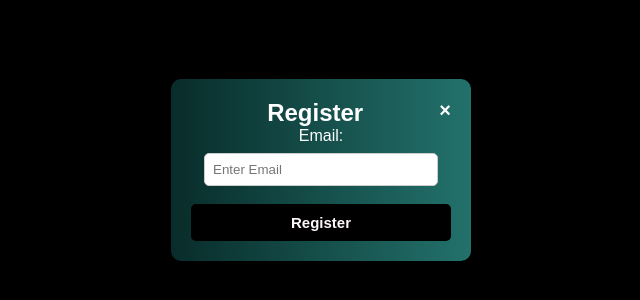
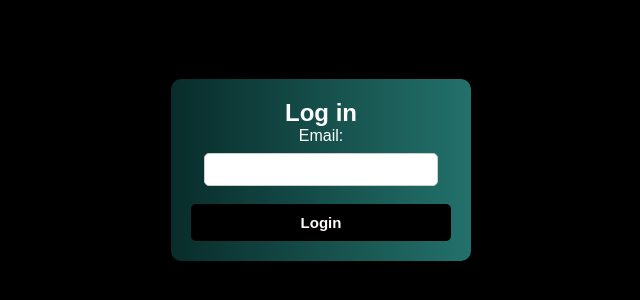
Before and after one commit to Rahi-padwal/answerkey, a React (Create React App) app: page / in a window 1280 px wide. Shown: the part 230-530 px from the top of the page, without its empty margins (319-959 px from the left). Built offline with nearby package versions, Linux system fonts and the light colour scheme.

Commit message:
atleast the frotnend is working!

```diff
--- a/package.json
+++ b/package.json
@@ -6,6 +6,7 @@
     "@fortawesome/fontawesome-free": "^6.7.2",
     "core-js": "^3.40.0",
     "cra-template": "1.2.0",
+    "express": "^4.21.2",
     "react": "^19.0.0",
     "react-dom": "^19.0.0",
     "react-router-dom": "^7.2.0",
--- a/src/App.css
+++ b/src/App.css
@@ -81,11 +81,6 @@ min-height: 100vh; /* Make each section fill the viewport height */
   color: black;
   text-align: center;
 }
-#login {
-  background-color: white; /* White background */
-  color: black;
-  text-align: center;
-}
 
 body {
   margin: 0;
--- a/src/App.js
+++ b/src/App.js
@@ -8,33 +8,34 @@ import "./App.css";
 function App() {
   const [isLoginOpen, setLoginOpen] = useState(false);
   const [isLoggedIn, setIsLoggedIn] = useState(false);
+  const [showWebsite, setShowWebsite] = useState(true); // ✅ Show website for first 5 sec
 
-  // ✅ Auto-show login modal after 7 seconds (only if not logged in)
   useEffect(() => {
+    // ✅ Show website for 5 seconds before showing login modal
     const timer = setTimeout(() => {
-      if (!isLoggedIn) {
-        setLoginOpen(true);
-      }
-    }, 1000);  // **7 seconds timer**
+      setShowWebsite(false); // Hide website
+      setLoginOpen(true); // Show login modal
+    }, 5000); // **5 seconds delay**
 
     return () => clearTimeout(timer); // Cleanup function
-  }, [isLoggedIn]); // ✅ Runs only if `isLoggedIn` changes
+  }, []);
 
   // ✅ Handle successful login
   const handleLogin = () => {
     setIsLoggedIn(true);
-    setLoginOpen(false);  // ✅ Close login modal
+    setLoginOpen(false); // ✅ Close login modal
+    setShowWebsite(true); // ✅ Show website after login
   };
 
   return (
     <div>
-      {/* ✅ Show Login Modal if user is not logged in */}
+      {/* ✅ Show login modal after 5 seconds */}
       {isLoginOpen && !isLoggedIn && (
-        <LoginModal isOpen={isLoginOpen} onLogin={handleLogin} onClose={() => setLoginOpen(false)} />
+        <LoginModal isOpen={isLoginOpen} onLogin={handleLogin} />
       )}
 
-      {/* ✅ Show Website only if logged in */}
-      {!isLoginOpen && isLoggedIn && (
+      {/* ✅ Show website for first 5 seconds or after login */}
+      {showWebsite || isLoggedIn ? (
         <>
           {/* Navigation Bar */}
           <nav className="navbar">
@@ -69,7 +70,7 @@ function App() {
             <AboutMe />
           </section>
         </>
-      )}
+      ) : null}
     </div>
   );
 }
--- a/src/components/login.js
+++ b/src/components/login.js
@@ -1,16 +1,15 @@
 import React, { useState } from "react";
 import "./login.css";
 
-const LoginModal = ({ isOpen, onLogin, onClose }) => {
+const LoginModal = ({ isOpen, onLogin }) => {
   const [email, setEmail] = useState("");
-  const [error, setError] = useState("");
 
   if (!isOpen) return null; // Don't render if modal is closed
 
   const handleSubmit = (e) => {
     e.preventDefault();
     if (!email.endsWith("@cumminscollege.in")) {
-      setError("Only Cummins college students are allowed.");
+      alert("Only @cumminscollege.in emails are allowed.");
       return;
     }
     onLogin(); // ✅ Calls login function in App.js
@@ -19,24 +18,10 @@ const LoginModal = ({ isOpen, onLogin, onClose }) => {
   return (
     <div className="login-modal">
       <div className="login-box">
-        <span className="close-btn" onClick={onClose}>&times;</span>
-        <h2>Register</h2>
-
+        <h2>Log in</h2>
         <form onSubmit={handleSubmit}>
-          <p>Email:
-            <input
-              type="email"
-              value={email}
-              onChange={(e) => setEmail(e.target.value)}
-              placeholder="Enter Email"
-              required
-            />
-          </p>
-
-          {/*Display error message if validation fails */}
-          {error && <p className="error-message">{error}</p>}
-
-          <button type="submit" className="login-submit">Register</button>
+          <p>Email: <input type="email" value={email} onChange={(e) => setEmail(e.target.value)} required /></p>
+          <button type="submit" className="login-submit">Login</button>
         </form>
       </div>
     </div>
```
Also changed, not shown: src/answer-key-e86e0-firebase-adminsdk-fbsvc-7b6d43e3ca.json (added, +13 -0 lines), 1 other file (tests, documents, lock files or other folders).
